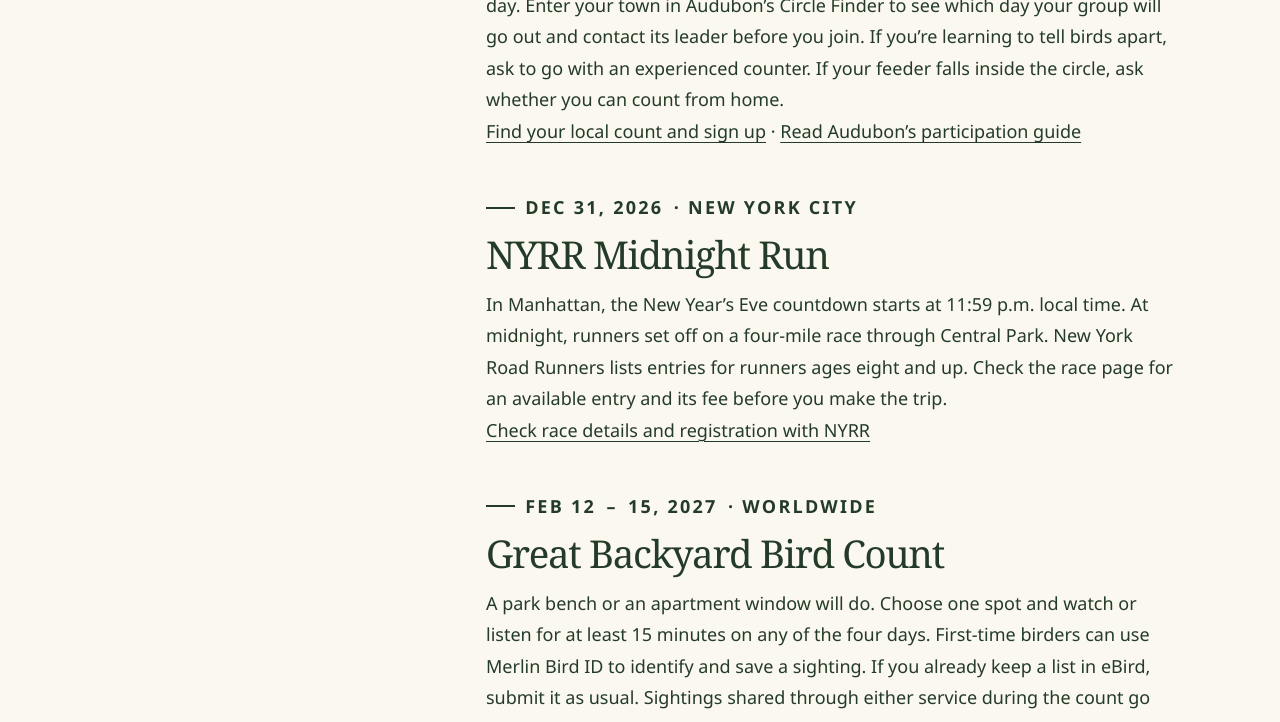
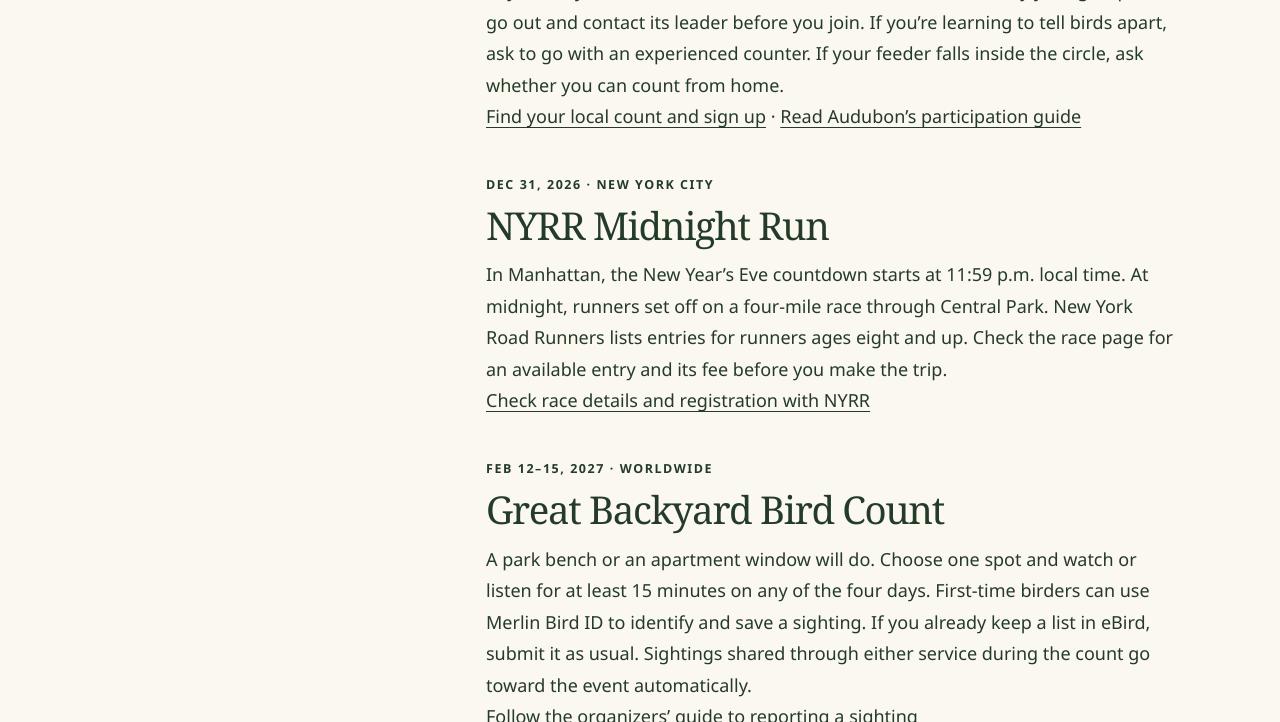
Before and after one commit to Alexg7707/health-factory, a website: page events.html in a window 1280 px wide. Shown: the part 783-1505 px from the top of the page. Drawn offline with Linux system fonts and the light colour scheme.

Commit message:
Add category styles to story columns

```diff
--- a/editorial.css
+++ b/editorial.css
@@ -12,6 +12,8 @@
 .story-columns article section + section { margin-top: 2.7rem; }
 .story-columns article h2 { font: 500 clamp(1.9rem,3vw,2.65rem)/1.13 var(--serif); letter-spacing: -.035em; margin-bottom: .75rem; }
 .story-columns article p { font-size: 1.125rem; line-height: 1.75; }
+.story-columns article p.category { display: block; margin-bottom: .6rem; font-size: .78rem; line-height: 1.45; }
+.story-columns article .category::before { display: none; }
 .story-page a[aria-current="page"] { text-decoration: underline; text-underline-offset: .28em; }
 .story-columns a, .story-footer a { text-decoration: underline; text-decoration-thickness: 1px; text-underline-offset: .2em; }
 .story-footer { display: flex; flex-wrap: wrap; gap: 1.6rem; padding-block: 1.5rem; border-top: 1px solid var(--rule); }
```
